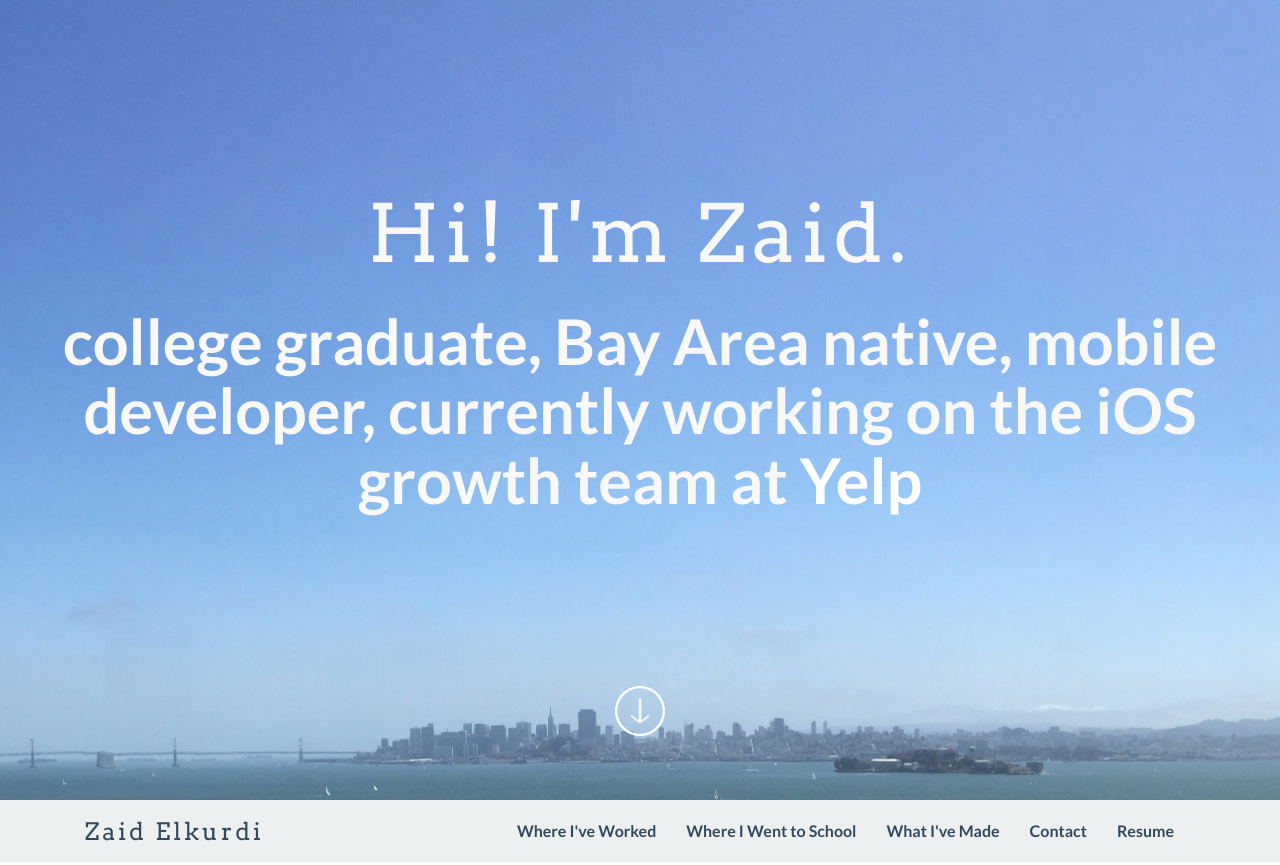
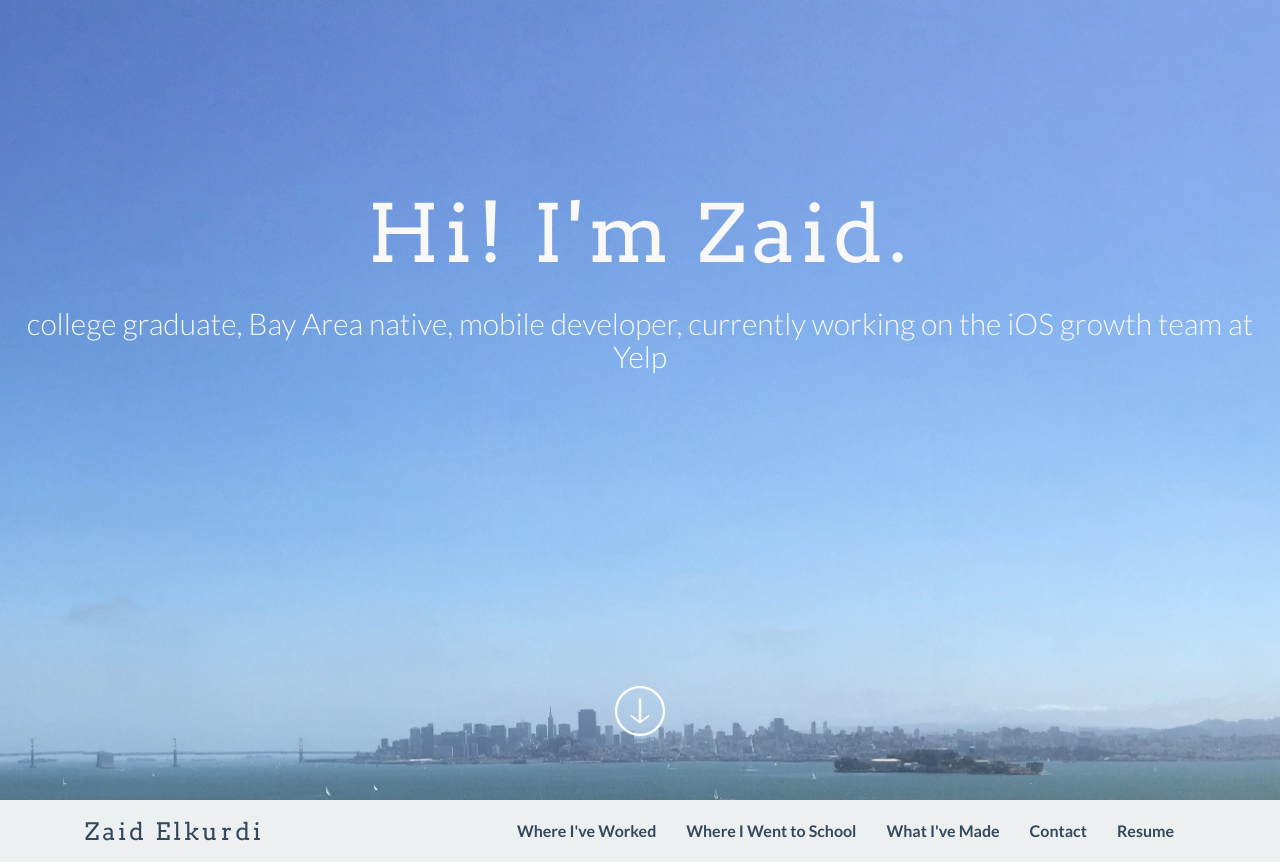
Before and after one commit to ZaidElkurdi/mygithubpage, a plain HTML site: page index.html in a window 1280 px wide. Shown: the top 865 px of the page. Drawn offline with Linux system fonts and the light colour scheme.

Commit message:
Update index.html

```diff
--- a/index.html
+++ b/index.html
@@ -59,7 +59,7 @@
 		<div class="intro-header">
 			<div class="col-xs-12 text-center abcen1">
 				<h1 class="h1_home wow fadeIn" data-wow-delay="0.4s">Hi! I'm Zaid.</h1>
-				<h2 class="h2_home wow fadeIn" data-wow-delay="0.6s">college graduate, Bay Area native, mobile developer, currently working on the iOS growth team at <a href="http://www.yelp.com">Yelp</a></h2>
+				<h3 class="h3_home wow fadeIn" data-wow-delay="0.6s">college graduate, Bay Area native, mobile developer, currently working on the iOS growth team at <a href="http://www.yelp.com">Yelp</a></h3>
 			</div>
 			<!-- /.container -->
 			<div class="col-xs-12 text-center abcen wow fadeIn">
```
